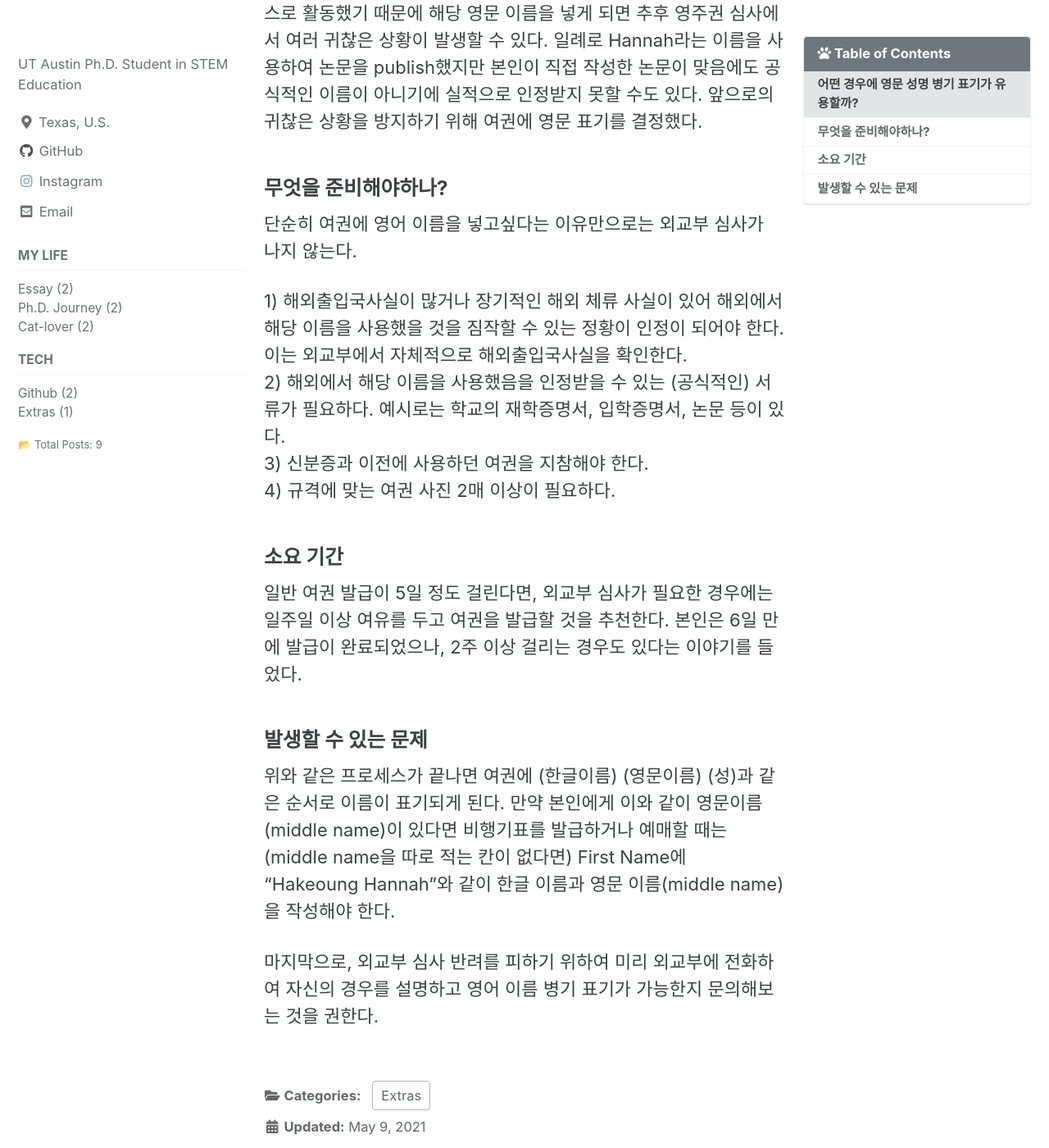
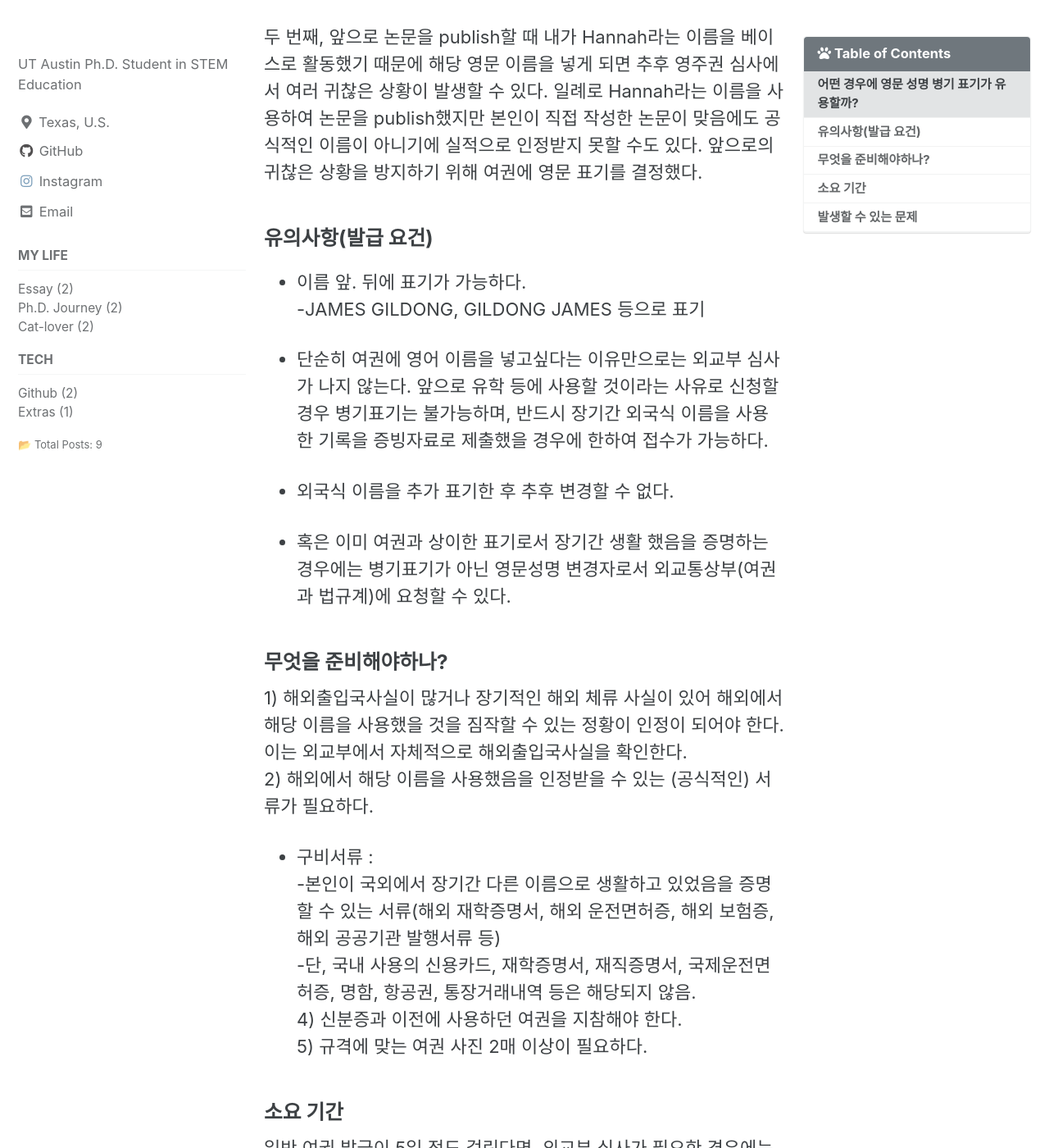
Before and after one commit to HakeoungLee/HakeoungLee.github.io, a Jekyll site: the page built from _posts/2021-05-09-passportname.md, in a window 1280 px wide and 1400 px high, scrolled down 685 px. Shown: the whole window at 82% size. Built offline with Jekyll 4.4.1, drawn with Linux system fonts in a browser that asks for light colours; cached includes are drawn as plain includes; comment, search, counter and statistics services are not loaded; some of the changed text lies outside the part shown.

Commit message:
Update 2021-05-09-passportname.md

```diff
--- a/_posts/2021-05-09-passportname.md
+++ b/_posts/2021-05-09-passportname.md
@@ -10,7 +10,8 @@ categories:
 title:  "한국 여권에 영문 성명 넣기 (middle name 병기)"
 ---
 
-한국 여권에 주민등록상에 표기되지 않은 영문 성명을 병기하여 표기하는 것이 가능할까? 결론적으로 말하면 가능하다.
+한국 여권에 주민등록상에 표기되지 않은 영문 성명을 병기하여 표기하는 것이 가능할까? 세부 사항 고려를 제외하고 결론적으로 말하면 가능하다.
+
 일반 여권 심사를 통해서는 불가능하지만, 여권 발급 민원 창구를 통해 추가적으로 외교부 심사를 요청할 수 있다.
 
 
@@ -21,14 +22,27 @@ title:  "한국 여권에 영문 성명 넣기 (middle name 병기)"
 두 번째, 앞으로 논문을 publish할 때 내가 Hannah라는 이름을 베이스로 활동했기 때문에 해당 영문 이름을 넣게 되면 추후 영주권 심사에서 여러 귀찮은 상황이 발생할 수 있다. 일례로 Hannah라는 이름을 사용하여 논문을 publish했지만 본인이 직접 작성한 논문이 맞음에도 공식적인 이름이 아니기에 실적으로 인정받지 못할 수도 있다. 앞으로의 귀찮은 상황을 방지하기 위해 여권에 영문 표기를 결정했다.
 
 
+### 유의사항(발급 요건)
+
+* 이름 앞. 뒤에 표기가 가능하다.
+-JAMES GILDONG, GILDONG JAMES 등으로 표기
+
+* 단순히 여권에 영어 이름을 넣고싶다는 이유만으로는 외교부 심사가 나지 않는다. 앞으로 유학 등에 사용할 것이라는 사유로 신청할 경우 병기표기는 불가능하며, 반드시 장기간 외국식 이름을 사용한 기록을 증빙자료로 제출했을 경우에 한하여 접수가 가능하다.
+
+* 외국식 이름을 추가 표기한 후 추후 변경할 수 없다.
+
+* 혹은 이미 여권과 상이한 표기로서 장기간 생활 했음을 증명하는 경우에는 병기표기가 아닌 영문성명 변경자로서 외교통상부(여권과 법규계)에 요청할 수 있다.
+
+
 ### 무엇을 준비해야하나?
 
-단순히 여권에 영어 이름을 넣고싶다는 이유만으로는 외교부 심사가 나지 않는다.
-
 1) 해외출입국사실이 많거나 장기적인 해외 체류 사실이 있어 해외에서 해당 이름을 사용했을 것을 짐작할 수 있는 정황이 인정이 되어야 한다. 이는 외교부에서 자체적으로 해외출입국사실을 확인한다.
-2) 해외에서 해당 이름을 사용했음을 인정받을 수 있는 (공식적인) 서류가 필요하다. 예시로는 학교의 재학증명서, 입학증명서, 논문 등이 있다.
-3) 신분증과 이전에 사용하던 여권을 지참해야 한다.
-4) 규격에 맞는 여권 사진 2매 이상이 필요하다.
+2) 해외에서 해당 이름을 사용했음을 인정받을 수 있는 (공식적인) 서류가 필요하다.
+* 구비서류 :
+-본인이 국외에서 장기간 다른 이름으로 생활하고 있었음을 증명 할 수 있는 서류(해외 재학증명서, 해외 운전면허증, 해외 보험증, 해외 공공기관 발행서류 등)
+-단, 국내 사용의 신용카드, 재학증명서, 재직증명서, 국제운전면허증, 명함, 항공권, 통장거래내역 등은 해당되지 않음.
+4) 신분증과 이전에 사용하던 여권을 지참해야 한다.
+5) 규격에 맞는 여권 사진 2매 이상이 필요하다.
 
 
 ### 소요 기간
@@ -38,7 +52,7 @@ title:  "한국 여권에 영문 성명 넣기 (middle name 병기)"
 
 ### 발생할 수 있는 문제
 
-위와 같은 프로세스가 끝나면 여권에 (한글이름) (영문이름) (성)과 같은 순서로 이름이 표기되게 된다. 만약 본인에게 이와 같이 영문이름(middle name)이 있다면 비행기표를 발급하거나 예매할 때는 (middle name을 따로 적는 칸이 없다면) First Name에  "Hakeoung Hannah"와 같이 한글 이름과 영문 이름(middle name)을 작성해야 한다.
+만약 본인에게 이와 같이 영문이름(middle name)이 있다면 비행기표를 발급하거나 예매할 때는 (middle name을 따로 적는 칸이 없다면) First Name에  "Hakeoung Hannah"와 같이 한글 이름과 영문 이름(middle name)을 모두 작성해야 한다.
 
 
-마지막으로, 외교부 심사 반려를 피하기 위하여 미리 외교부에 전화하여 자신의 경우를 설명하고 영어 이름 병기 표기가 가능한지 문의해보는 것을 권한다.
+마지막으로, 외교부 심사 반려를 사전에 방지하기 위하여 미리 외교부에 전화하여 자신의 경우를 설명하고 영어 이름 병기 표기가 가능한지 문의해보는 것을 권한다.
```
